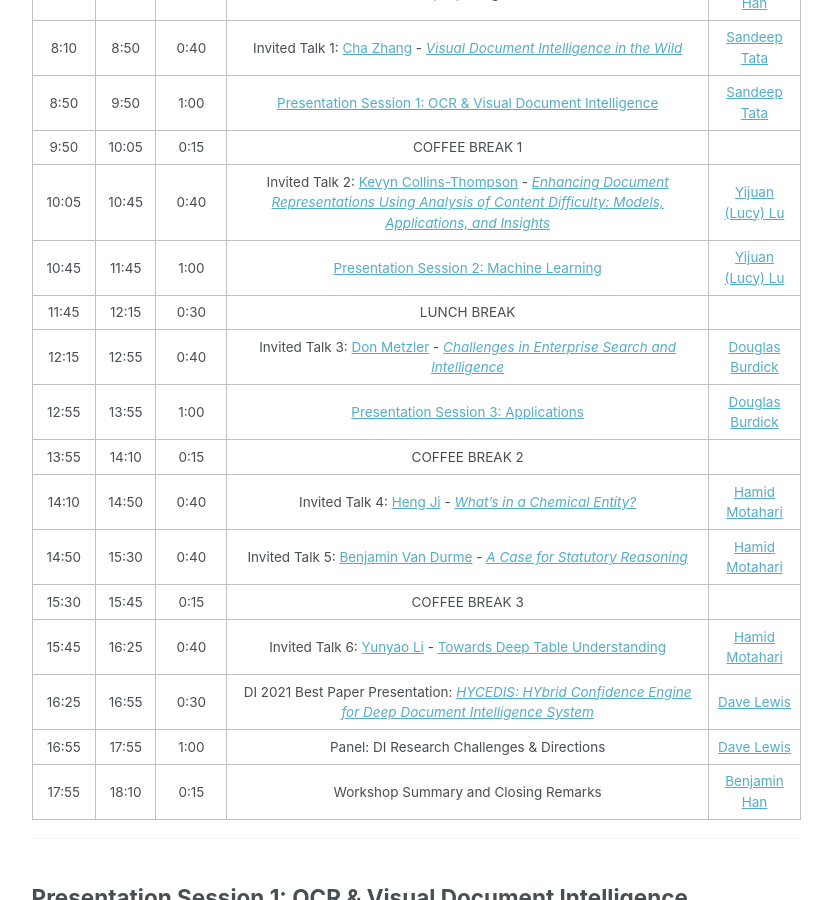
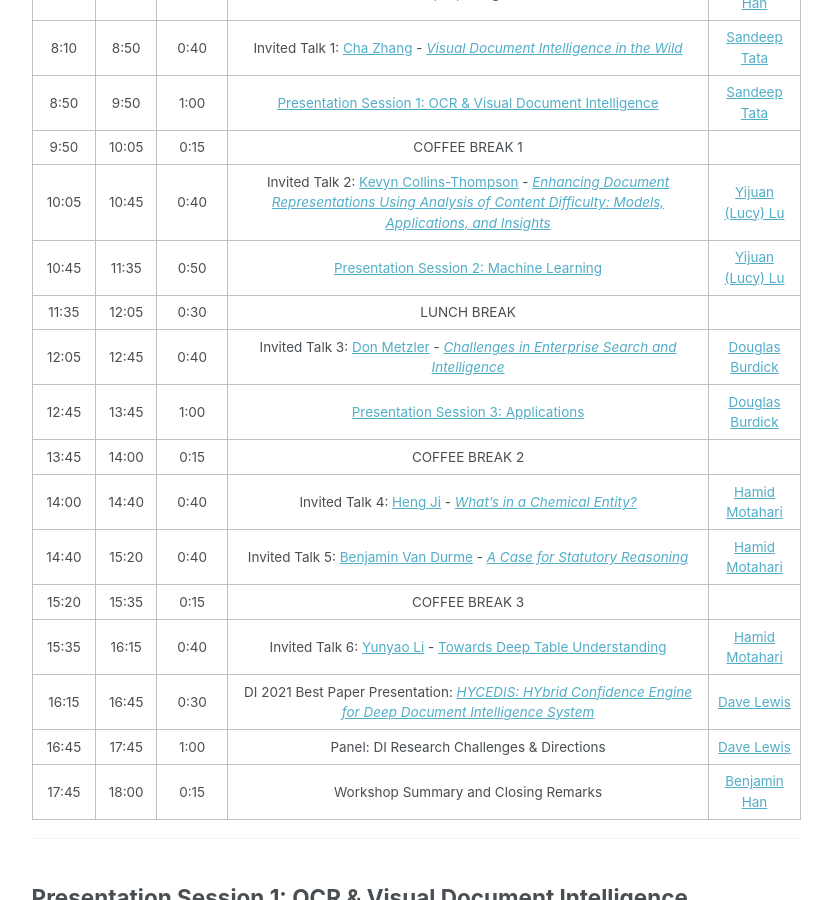
Before and after one commit to document-intelligence/DI-2022, a Jekyll site: the page built from _pages/program.md, in a window 1280 px wide and 900 px high, scrolled down 365 px. Shown: the whole window, without its empty margins (250-1082 px from the left). Built offline with Jekyll 4.4.1, drawn with Linux system fonts in a browser that asks for light colours.

Commit message:
Update program.md

```diff
--- a/_pages/program.md
+++ b/_pages/program.md
@@ -16,18 +16,18 @@ permalink: /program/
 | 8:50 	| 9:50 	| 1:00 	| [Presentation Session 1: OCR & Visual Document Intelligence](#session_1) 	| [Sandeep Tata](https://research.google/people/SandeepTata/)	|
 | 9:50 	| 10:05 	| 0:15 	| COFFEE BREAK 1 	|  	|
 | 10:05 	| 10:45 	| 0:40 	| Invited Talk 2: [Kevyn Collins-Thompson](http://www-personal.umich.edu/~kevynct/) - [_Enhancing Document Representations Using Analysis of Content Difficulty: Models, Applications, and Insights_](https://document-intelligence.github.io/DI-2021/talks/#talk_kevyn) | [Yijuan (Lucy) Lu](https://www.linkedin.com/in/yijuan-lu-590b426/) |
-| 10:45 	| 11:45 	| 1:00 	| [Presentation Session 2: Machine Learning](#session_2) 	| [Yijuan (Lucy) Lu](https://www.linkedin.com/in/yijuan-lu-590b426/) 	|
-| 11:45  	| 12:15 	| 0:30 	| LUNCH BREAK  	|  	|
-| 12:15 	| 12:55 	| 0:40 	| Invited Talk 3: [Don Metzler](https://research.google/people/DonaldMetzler/) - [_Challenges in Enterprise Search and Intelligence_](https://document-intelligence.github.io/DI-2021/talks/#talk_don)	| [Douglas Burdick](https://researcher.watson.ibm.com/researcher/view.php?person=us-drburdic) |
-| 12:55 	| 13:55 	| 1:00 	| [Presentation Session 3: Applications](#session_3)	| [Douglas Burdick](https://researcher.watson.ibm.com/researcher/view.php?person=us-drburdic) |
-| 13:55 	| 14:10 	| 0:15 	| COFFEE BREAK 2 	|  	|
-| 14:10  	| 14:50 	| 0:40 	| Invited Talk 4: [Heng Ji](https://cs.illinois.edu/about/people/faculty/hengji) - [_What’s in a Chemical Entity?_](https://document-intelligence.github.io/DI-2021/talks/#talk_heng)	| [Hamid Motahari](https://www.linkedin.com/in/hamidmotahari/) |
-| 14:50 	| 15:30 	| 0:40 	| Invited Talk 5: [Benjamin Van Durme](https://www.cs.jhu.edu/~vandurme/) - [_A Case for Statutory Reasoning_](https://document-intelligence.github.io/DI-2021/talks/#talk_benjamin)	| [Hamid Motahari](https://www.linkedin.com/in/hamidmotahari/) |
-| 15:30 	| 15:45  	| 0:15 	| COFFEE BREAK 3 	|  	|
-| 15:45 	| 16:25  	| 0:40 	| Invited Talk 6: [Yunyao Li](https://researcher.watson.ibm.com/researcher/view.php?person=us-yunyaoli) - [Towards Deep Table Understanding](https://document-intelligence.github.io/DI-2021/talks/#talk_yunyao)	| [Hamid Motahari](https://www.linkedin.com/in/hamidmotahari/)	|
-| 16:25  	| 16:55  	| 0:30 	| <a name="best_paper"/>DI 2021 Best Paper Presentation: _[HYCEDIS: HYbrid Confidence Engine for Deep Document Intelligence System](https://document-intelligence.github.io/DI-2021/papers/#paper_8)_ | [Dave Lewis](https://www.linkedin.com/in/daviddlewis/) |
-| 16:55  	| 17:55  	| 1:00 	| Panel: DI Research Challenges & Directions 	| [Dave Lewis](https://www.linkedin.com/in/daviddlewis/) |
-| 17:55 	| 18:10 	| 0:15 	| Workshop Summary and Closing Remarks 	| [Benjamin Han](https://www.linkedin.com/in/benjaminhan/)	|
+| 10:45 	| 11:35 	| 0:50 	| [Presentation Session 2: Machine Learning](#session_2) 	| [Yijuan (Lucy) Lu](https://www.linkedin.com/in/yijuan-lu-590b426/) 	|
+| 11:35  	| 12:05 	| 0:30 	| LUNCH BREAK  	|  	|
+| 12:05 	| 12:45 	| 0:40 	| Invited Talk 3: [Don Metzler](https://research.google/people/DonaldMetzler/) - [_Challenges in Enterprise Search and Intelligence_](https://document-intelligence.github.io/DI-2021/talks/#talk_don)	| [Douglas Burdick](https://researcher.watson.ibm.com/researcher/view.php?person=us-drburdic) |
+| 12:45 	| 13:45 	| 1:00 	| [Presentation Session 3: Applications](#session_3)	| [Douglas Burdick](https://researcher.watson.ibm.com/researcher/view.php?person=us-drburdic) |
+| 13:45 	| 14:00 	| 0:15 	| COFFEE BREAK 2 	|  	|
+| 14:00  	| 14:40 	| 0:40 	| Invited Talk 4: [Heng Ji](https://cs.illinois.edu/about/people/faculty/hengji) - [_What’s in a Chemical Entity?_](https://document-intelligence.github.io/DI-2021/talks/#talk_heng)	| [Hamid Motahari](https://www.linkedin.com/in/hamidmotahari/) |
+| 14:40 	| 15:20 	| 0:40 	| Invited Talk 5: [Benjamin Van Durme](https://www.cs.jhu.edu/~vandurme/) - [_A Case for Statutory Reasoning_](https://document-intelligence.github.io/DI-2021/talks/#talk_benjamin)	| [Hamid Motahari](https://www.linkedin.com/in/hamidmotahari/) |
+| 15:20 	| 15:35  	| 0:15 	| COFFEE BREAK 3 	|  	|
+| 15:35 	| 16:15  	| 0:40 	| Invited Talk 6: [Yunyao Li](https://researcher.watson.ibm.com/researcher/view.php?person=us-yunyaoli) - [Towards Deep Table Understanding](https://document-intelligence.github.io/DI-2021/talks/#talk_yunyao)	| [Hamid Motahari](https://www.linkedin.com/in/hamidmotahari/)	|
+| 16:15  	| 16:45  	| 0:30 	| <a name="best_paper"/>DI 2021 Best Paper Presentation: _[HYCEDIS: HYbrid Confidence Engine for Deep Document Intelligence System](https://document-intelligence.github.io/DI-2021/papers/#paper_8)_ | [Dave Lewis](https://www.linkedin.com/in/daviddlewis/) |
+| 16:45  	| 17:45  	| 1:00 	| Panel: DI Research Challenges & Directions 	| [Dave Lewis](https://www.linkedin.com/in/daviddlewis/) |
+| 17:45 	| 18:00 	| 0:15 	| Workshop Summary and Closing Remarks 	| [Benjamin Han](https://www.linkedin.com/in/benjaminhan/)	|
 
 ------
 
```
